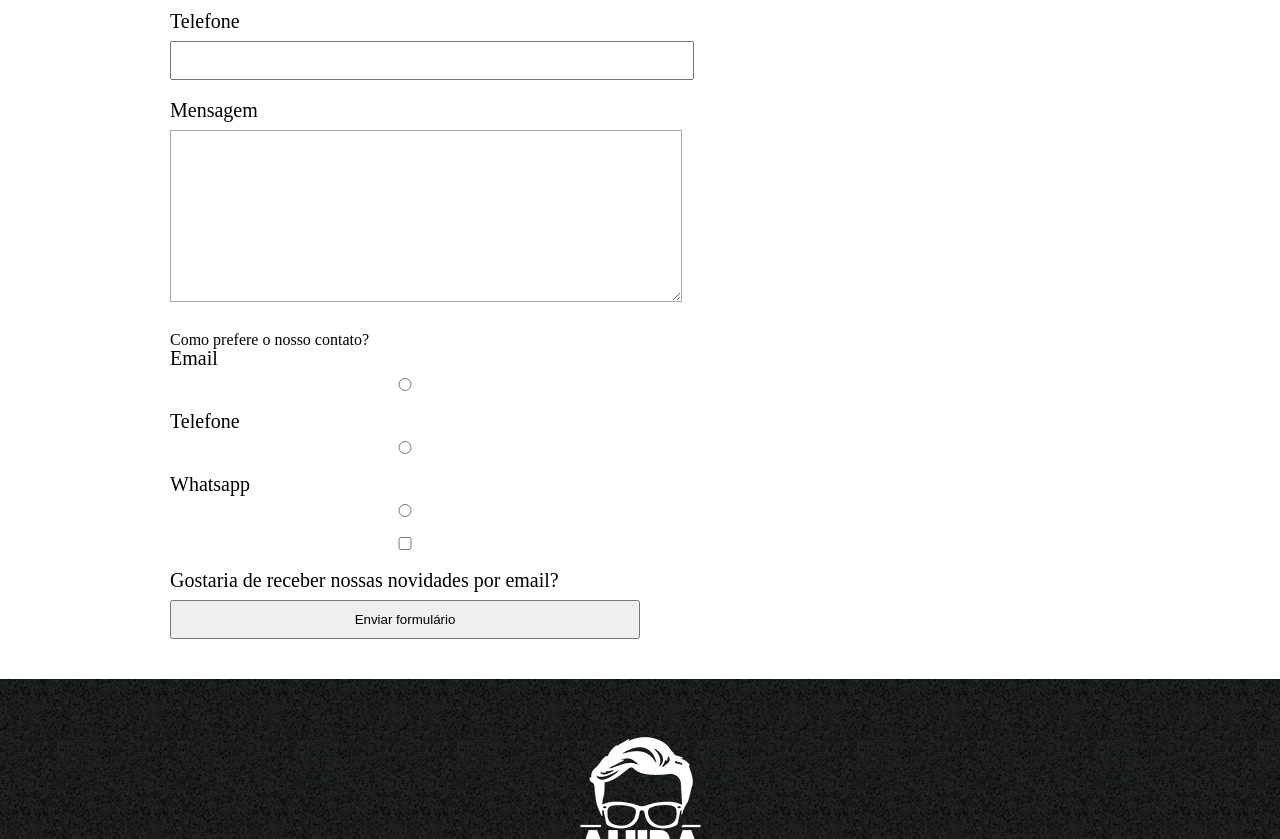
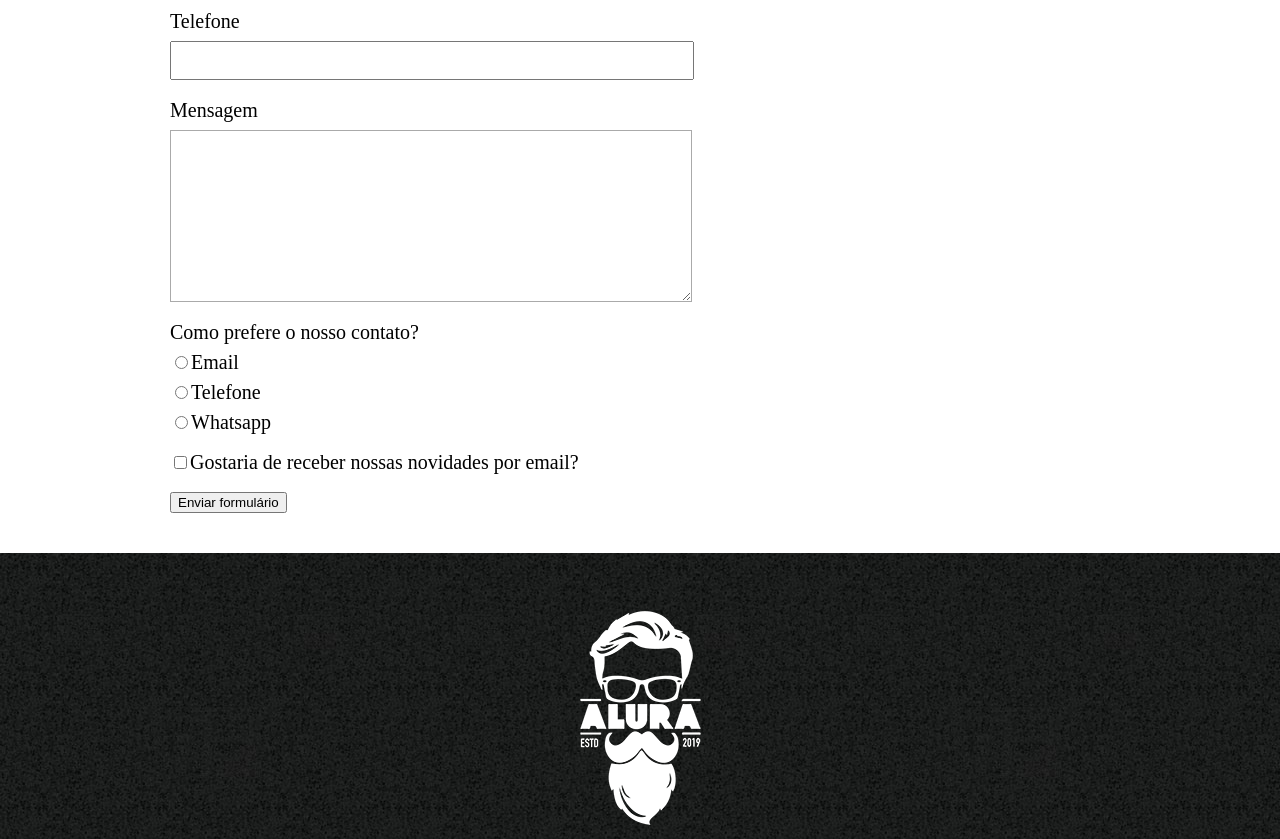
Before and after one commit to RafaelOsama/BarbeariaAlura2, a plain HTML site: page contato.html in a window 1280 px wide. Shown: the part 500-1339 px from the top of the page. Drawn offline with Linux system fonts and the light colour scheme.

Commit message:
css formulários

```diff
--- a/contato.html
+++ b/contato.html
@@ -27,31 +27,28 @@
     <main>
         <form>
             <label for="nomesobrenome">Nome e sobrenome</label>
-            <input type="text" id="nomesobrenome">
+            <input type="text" id="nomesobrenome" class="input-padrao">
 
             <label for="email">Email</label>
-            <input type="text" id="email">
+            <input type="text" id="email" class="input-padrao">
 
             <label for="telefone">Telefone</label>
-            <input type="text" id="telefone">
+            <input type="text" id="telefone" class="input-padrao">
 
             <label for="mensagem">Mensagem</label>
-            <textarea cols="50" rows="10" id="mensagem"></textarea>
+            <textarea cols="50" rows="10" id="mensagem" class="input-padrao"></textarea>
 
             <div>
                 <p>Como prefere o nosso contato?</p>
 
-                <label for="radio-email">Email</label>
-                <input type="radio" name="contato" value="email" id="radio-email">
+                <label for="radio-email"><input type="radio" name="contato" value="email" id="radio-email">Email</label>
 
-                <label for="radio-telefone">Telefone</label>
-                <input type="radio" name="contato" value="telefone" id="radio-telefone">
+                <label for="radio-telefone"><input type="radio" name="contato" value="telefone" id="radio-telefone">Telefone</label>
 
-                <label for="radio-whatsapp">Whatsapp</label>
-                <input type="radio" name="contato" value="whatsapp" id="radio-whatsapp">
+                <label for="radio-whatsapp"><input type="radio" name="contato" value="whatsapp" id="radio-whatsapp">Whatsapp</label>
             </div>
 
-                <label><input type="checkbox">Gostaria de receber nossas novidades por email?</label>
+                <label class="checkbox"><input type="checkbox">Gostaria de receber nossas novidades por email?</label>
 
             <input type="submit" value="Enviar formulário">
         </form>
--- a/style.css
+++ b/style.css
@@ -119,17 +119,21 @@ form {
 	margin: 40px 0;
 }
 
-form label {
+form label, form p {
 	display: block;
 	font-size: 20px;
 	margin: 0 0 10px;
 }
 
-form input {
+.input-padrao {
 	display: block;
 	margin: 0 0 20px;
 	padding: 10px 25px;
 	width: 50%;
+}
+
+.checkbox {
+	margin: 20px 0;
 }
 
 .input-group {
```
